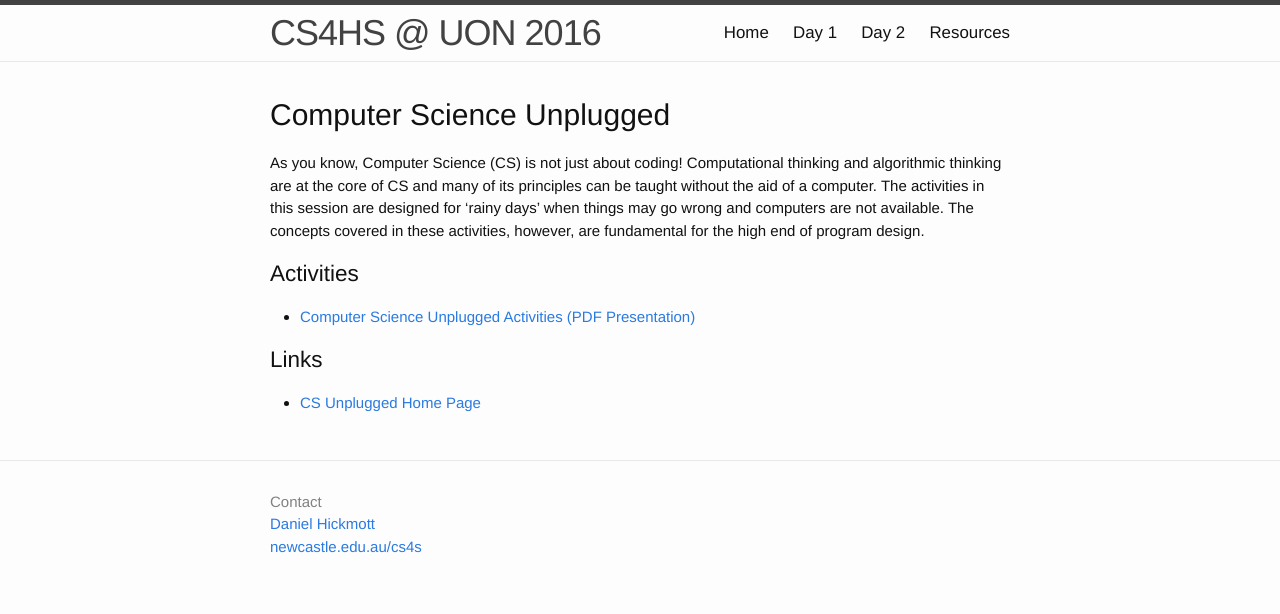
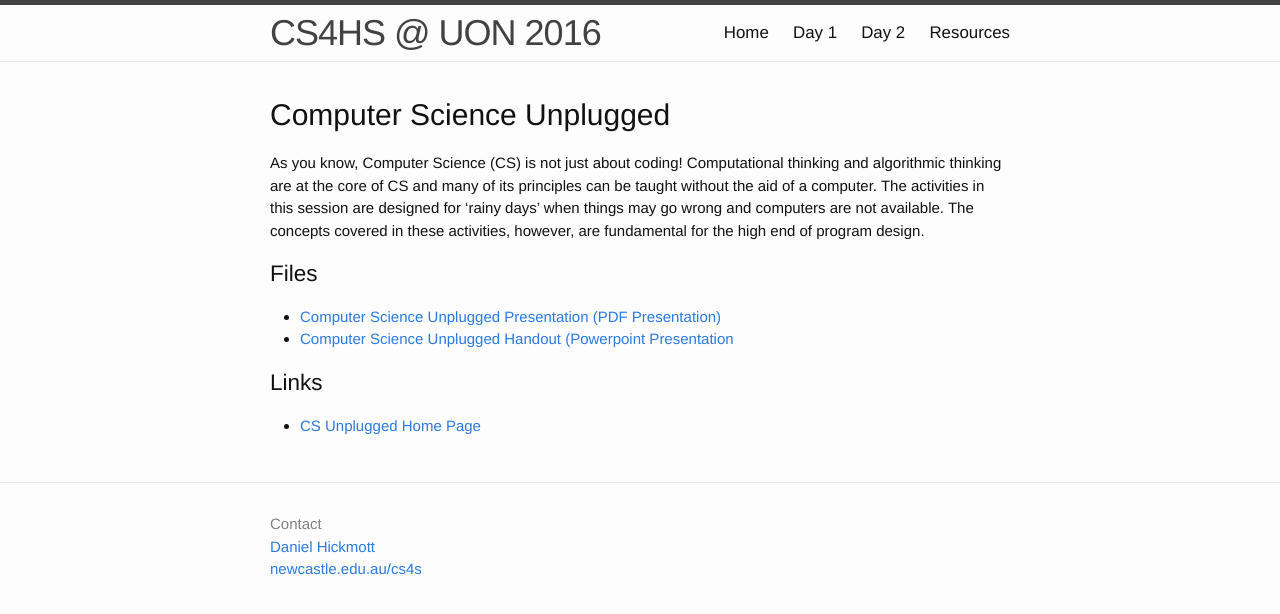
Before and after one commit to cs4s/hs-2016, a Jekyll site: the page built from day1/csunplugged/index.md, in a window 1280 px wide. Shown: the top 614 px of the page. Built offline with Jekyll 4.4.1, drawn with Linux system fonts in a browser that asks for light colours.

Commit message:
Adds CSUnplugged handout file

```diff
--- a/day1/csunplugged/index.md
+++ b/day1/csunplugged/index.md
@@ -10,9 +10,10 @@ Computational thinking and algorithmic thinking are at the core of CS and many o
 The activities in this session are designed for ‘rainy days’ when things may go wrong and computers are not available.
 The concepts covered in these activities, however, are fundamental for the high end of program design.
 
-## Activities
+## Files
 
-- [Computer Science Unplugged Activities (PDF Presentation)](CSUnplugged_activity.pdf)
+- [Computer Science Unplugged Presentation (PDF Presentation)](CSUnplugged_activity.pdf){:target="_blank"}
+- [Computer Science Unplugged Handout (Powerpoint Presentation](CSUnplugged_handout.pptx)
 
 ## Links
 
```
Also changed, not shown: 1 other file.
